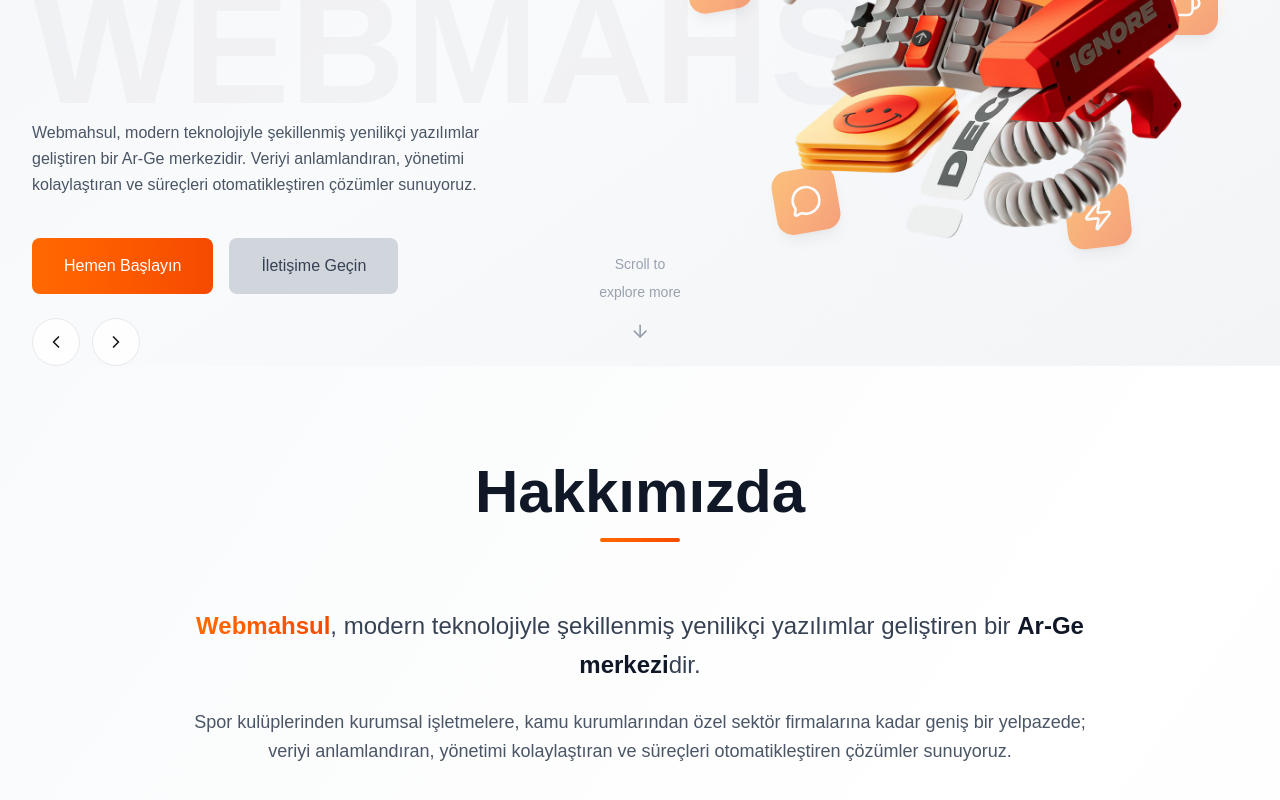
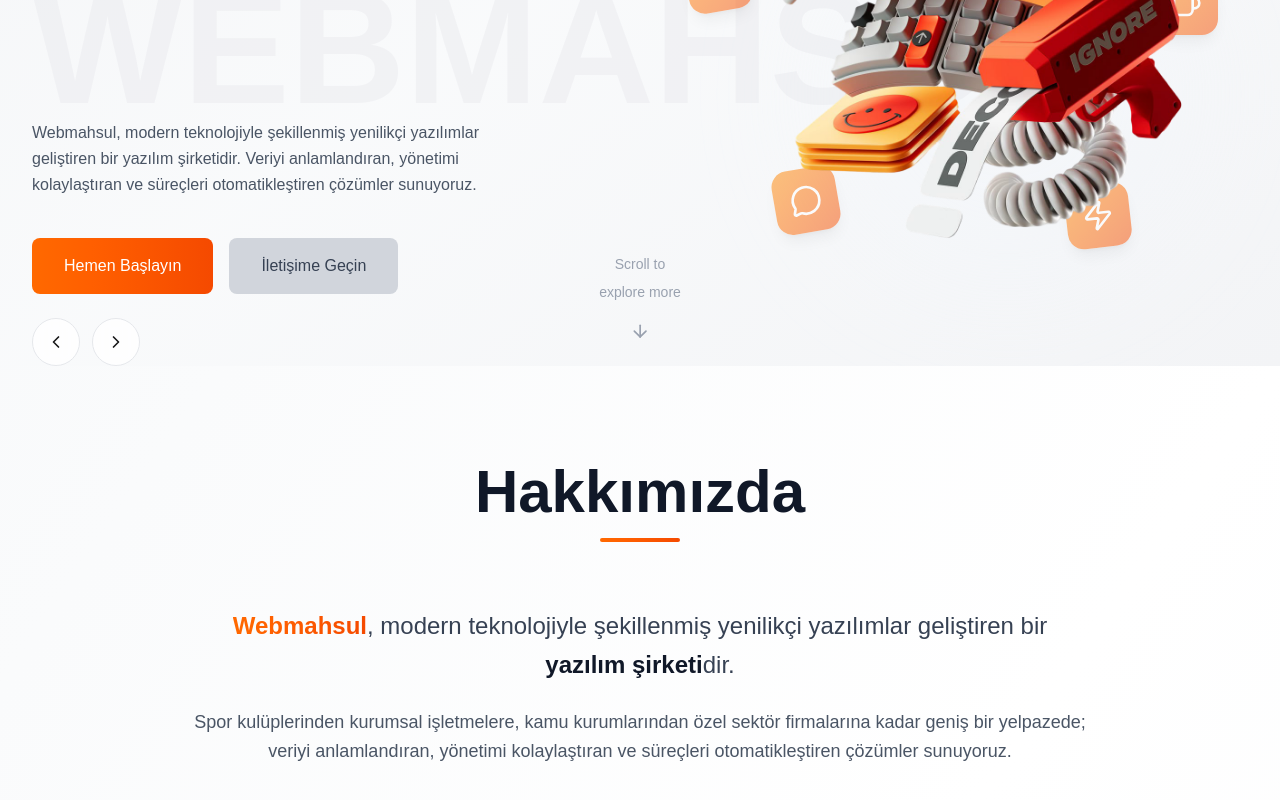
Before and after one commit to celebigilfatih/webmahsul, a Next.js app: page / in a window 1280 px wide. Shown: the part 520-1320 px from the top of the page. Built offline with nearby package versions, Linux system fonts and the light colour scheme.

Commit message:
Ar-ge kaldırıldı.

```diff
--- a/components/About.tsx
+++ b/components/About.tsx
@@ -73,7 +73,7 @@
         >
           <p className="text-xl md:text-2xl text-gray-700 leading-relaxed mb-6">
             <strong className="text-transparent bg-clip-text bg-gradient-to-r from-orange-500 to-orange-600">Webmahsul</strong>,
-            modern teknolojiyle şekillenmiş yenilikçi yazılımlar geliştiren bir <strong className="text-gray-900">Ar-Ge merkezi</strong>dir.
+            modern teknolojiyle şekillenmiş yenilikçi yazılımlar geliştiren bir <strong className="text-gray-900">yazılım şirketi</strong>dir.
           </p>
           <p className="text-lg text-gray-600 leading-relaxed">
             Spor kulüplerinden kurumsal işletmelere, kamu kurumlarından özel sektör firmalarına kadar geniş bir yelpazede;
--- a/components/Footer.tsx
+++ b/components/Footer.tsx
@@ -54,7 +54,7 @@
               <span className="text-2xl font-bold">Webmahsul</span>
             </div>
             <p className="text-gray-400 leading-relaxed mb-6">
-              Modern teknolojiyle şekillenmiş yenilikçi yazılımlar geliştiren Ar-Ge merkeziniz.
+              Modern teknolojiyle şekillenmiş yenilikçi yazılımlar geliştiren teknoloji partneriniz.
               Dijital dönüşüm yolculuğunuzda yanınızdayız.
             </p>
 
--- a/components/Hero.tsx
+++ b/components/Hero.tsx
@@ -28,7 +28,7 @@
     {
       title: "Modern Teknoloji ile",
       subtitle: "Yenilikçi Çözümler",
-      description: "Webmahsul, modern teknolojiyle şekillenmiş yenilikçi yazılımlar geliştiren bir Ar-Ge merkezidir. Veriyi anlamlandıran, yönetimi kolaylaştıran ve süreçleri otomatikleştiren çözümler sunuyoruz."
+      description: "Webmahsul, modern teknolojiyle şekillenmiş yenilikçi yazılımlar geliştiren bir yazılım şirketidir. Veriyi anlamlandıran, yönetimi kolaylaştıran ve süreçleri otomatikleştiren çözümler sunuyoruz."
     },
     {
       title: "Dijital Dönüşümünüzü",
```
